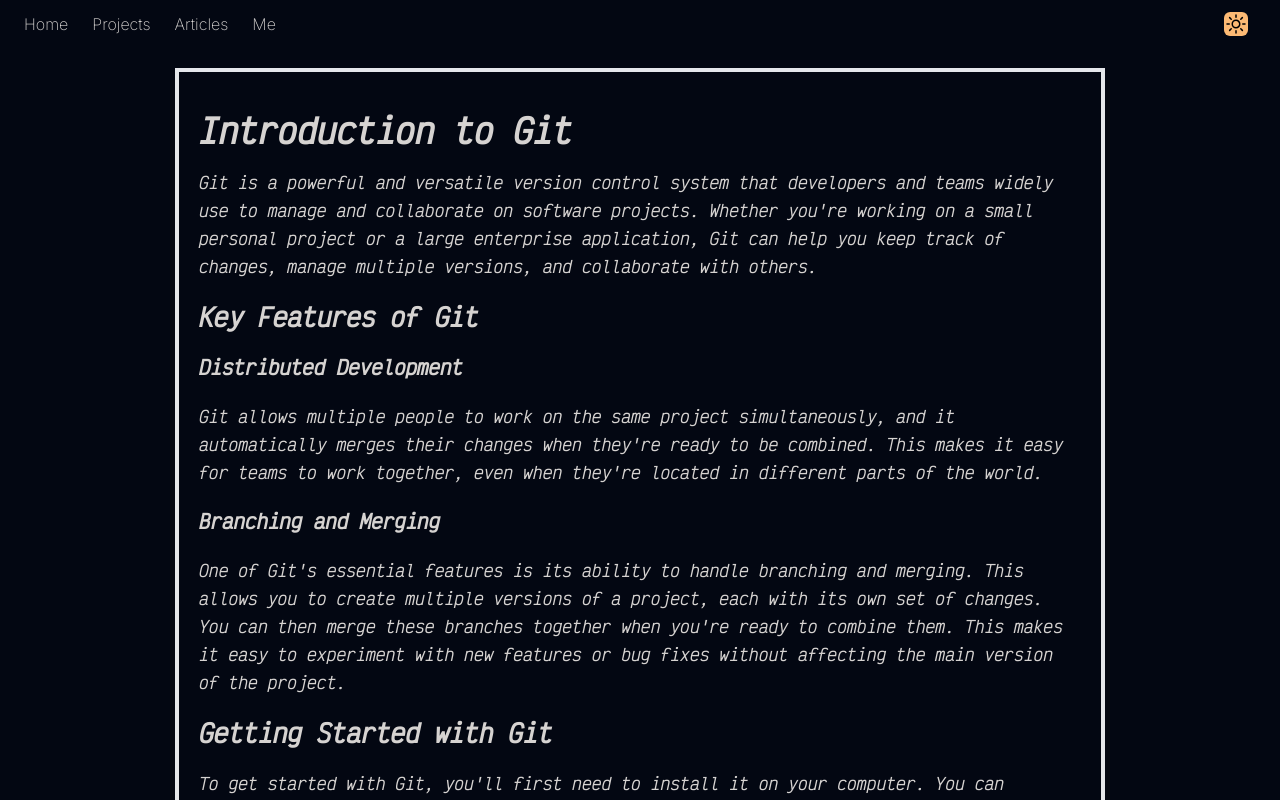
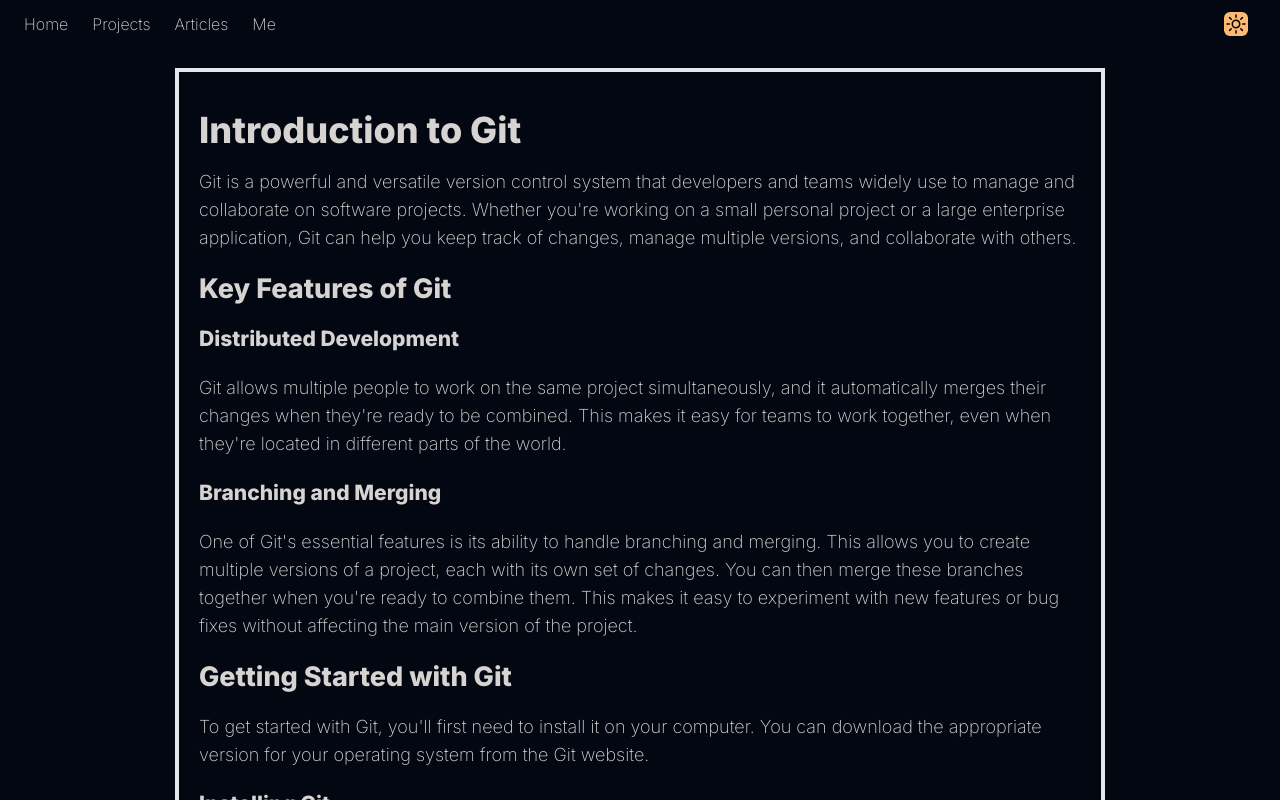
Before and after one commit to theyashwanthsai/DigitalGarden, a React (Vite) app: page /articles/git in a window 1280 px wide. Shown: the top 800 px of the page. Built offline with nearby package versions, Linux system fonts and the light colour scheme; a web font is replaced by a local one.

Commit message:
Add: changes

```diff
--- a/src/components/ArticlePage.jsx
+++ b/src/components/ArticlePage.jsx
@@ -30,7 +30,7 @@ function ArticlePage() {
 
   return (
     <div className="lg:p-5 flex items-center justify-center flex-col text-left pt-5 pb-">
-      <div className="markdown p-5 text-lg mb-6 border-4 w-11/12 lg:w-9/12 font-victor">
+      <div className="markdown p-5 text-lg mb-6 border-4 w-11/12 lg:w-9/12 ">
       {/* <Markdown>
           {markdownContent}
         </Markdown> */}
```
